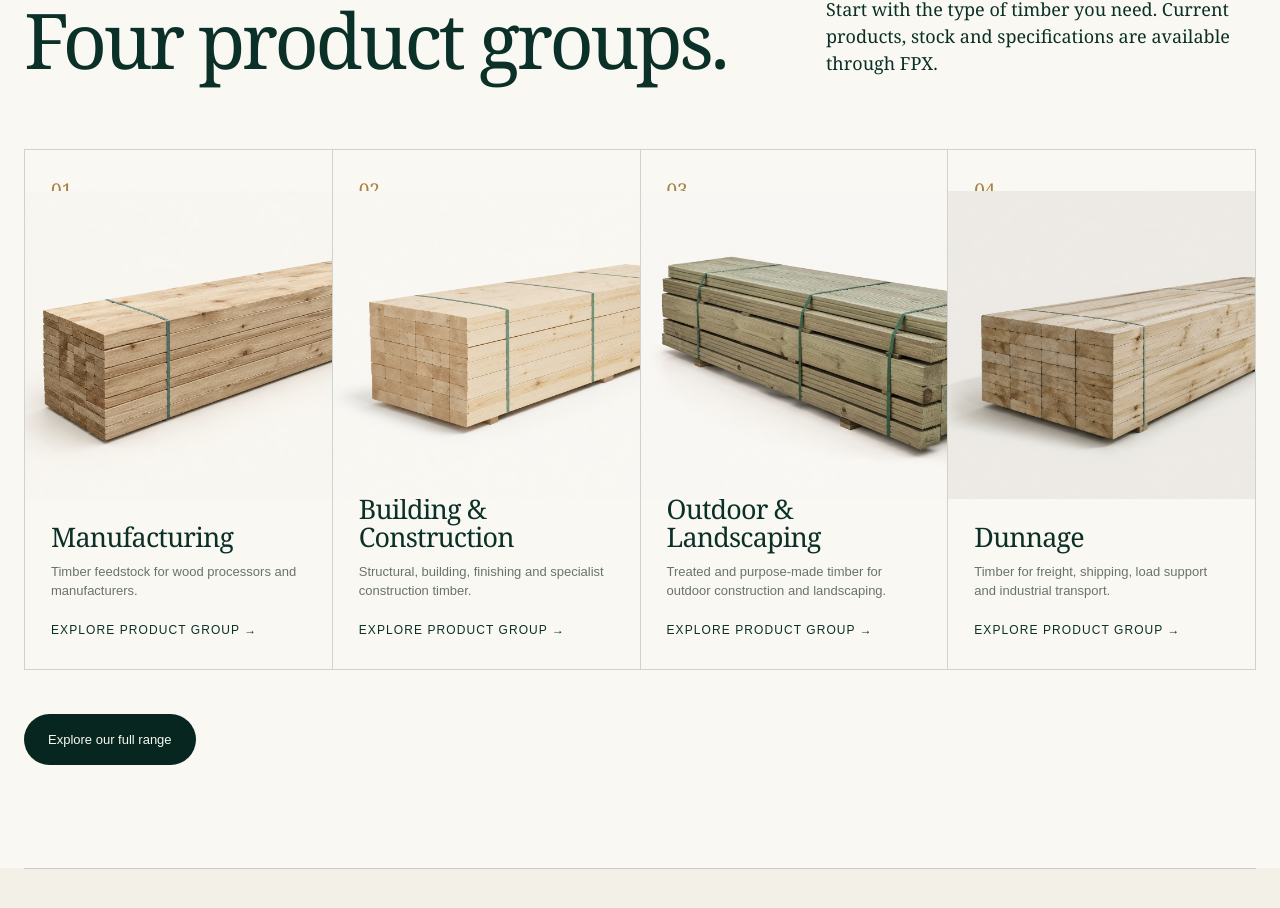
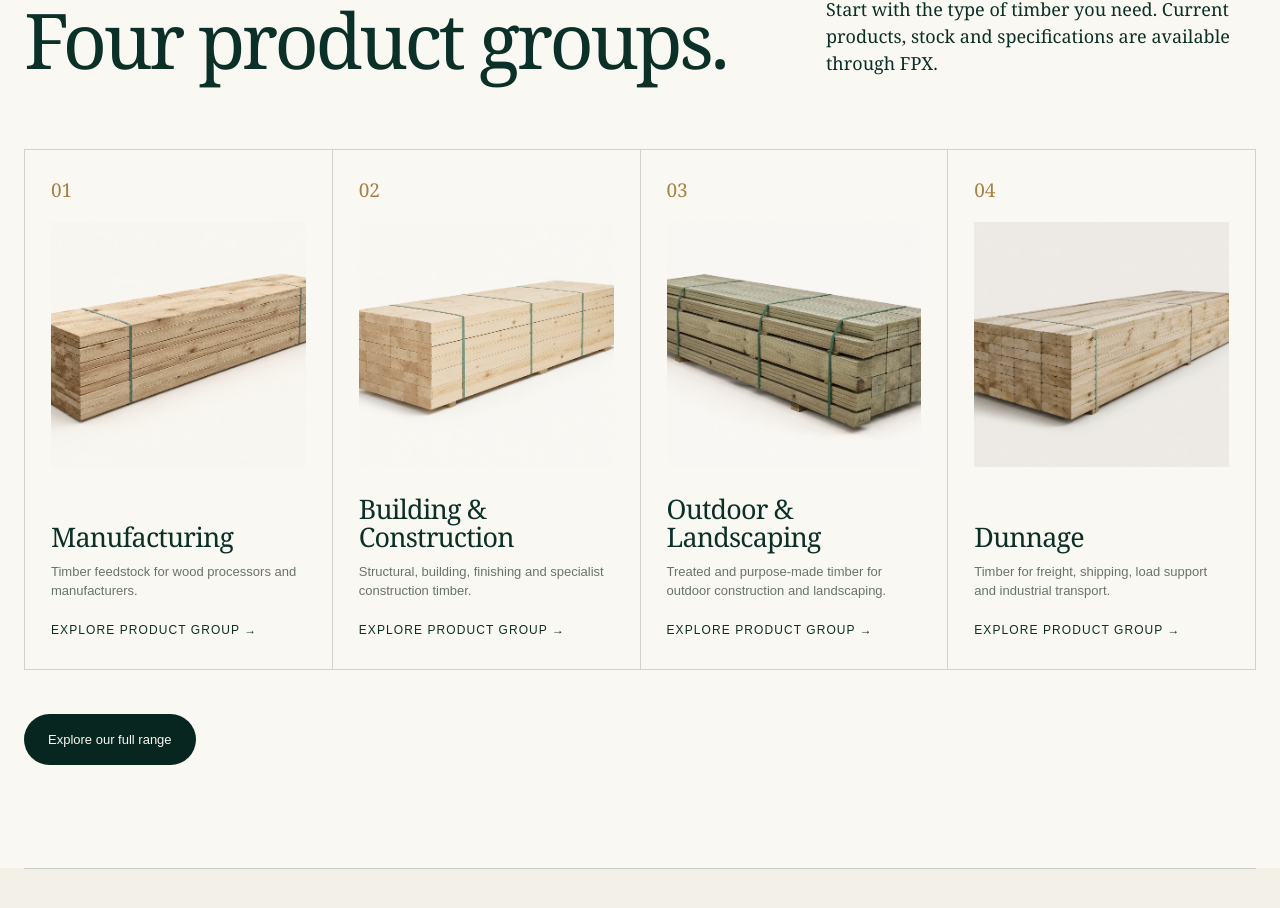
Before and after one commit to gabrielbalenton/sutcliffe-trading-redesign, a Next.js app: page / in a window 1280 px wide. Shown: the part 1773-2681 px from the top of the page. Built offline with nearby package versions, Linux system fonts and the light colour scheme.

Commit message:
Contain homepage category images inside cards

```diff
--- a/app/site-audit.css
+++ b/app/site-audit.css
@@ -26,12 +26,13 @@ p{ text-wrap:pretty; }
   .range-note{width:auto;max-width:430px}
 }
 
-/* Homepage has exactly four product groups now. Present them as a deliberate grid, not a leftover carousel. */
+/* Homepage product groups: keep each image inside its own card and away from the category number. */
 @media (min-width:981px){
   .category-rail{display:grid;grid-template-columns:repeat(4,minmax(0,1fr));width:calc(100% - 48px);max-width:1500px;margin:72px auto 0;padding-left:0;overflow:visible;border-top:1px solid var(--line);border-right:1px solid var(--line)}
-  .category{min-width:0;width:auto;height:520px;border-left:1px solid var(--line);border-bottom:1px solid var(--line);padding:26px 26px 30px}
-  .category-art{height:245px;margin:18px -55px 20px -28px}
-  .category-art img{width:410px}
+  .category{min-width:0;width:auto;height:520px;border-left:1px solid var(--line);border-bottom:1px solid var(--line);padding:26px 26px 30px;overflow:hidden;position:relative}
+  .category-no{position:relative;z-index:2}
+  .category-art{height:245px;margin:18px 0 20px;overflow:hidden;position:relative;z-index:1}
+  .category-art img{width:100%;height:100%;display:block;object-fit:cover}
   .category h3{font-size:clamp(26px,2.1vw,34px);line-height:1.02;margin:auto 0 12px}
   .category-summary{font-size:13px;line-height:1.5;color:var(--muted);margin:0 0 20px;max-width:280px}
   .drag-hint{display:none}
@@ -83,5 +84,3 @@ p{ text-wrap:pretty; }
   .closing h2{font-size:clamp(46px,13vw,62px);line-height:.9}
   .category-summary{font-size:13px;line-height:1.5;color:var(--muted);margin:0 0 18px}
 }
-
-/* Deployment retry after the QA file was added. */
```
